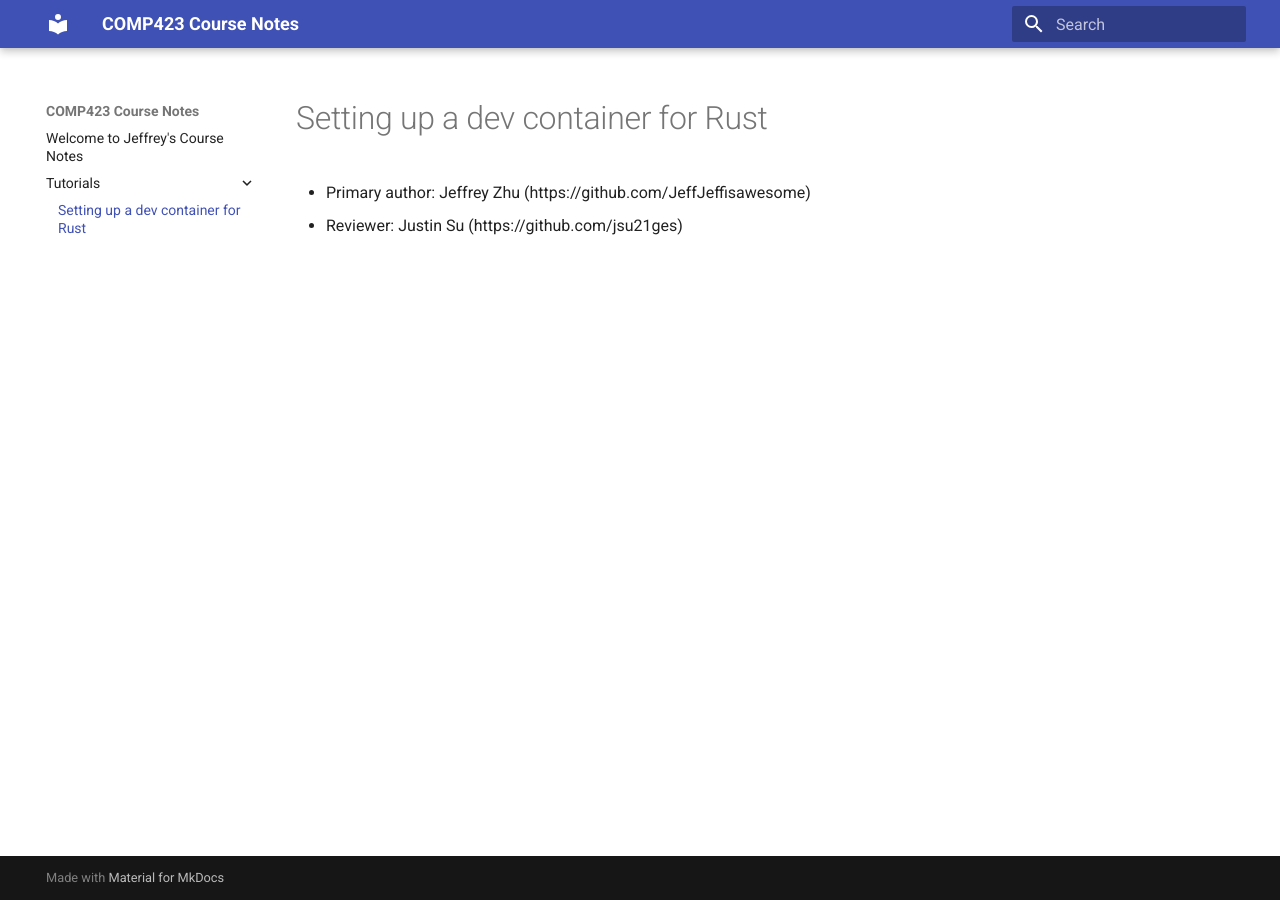
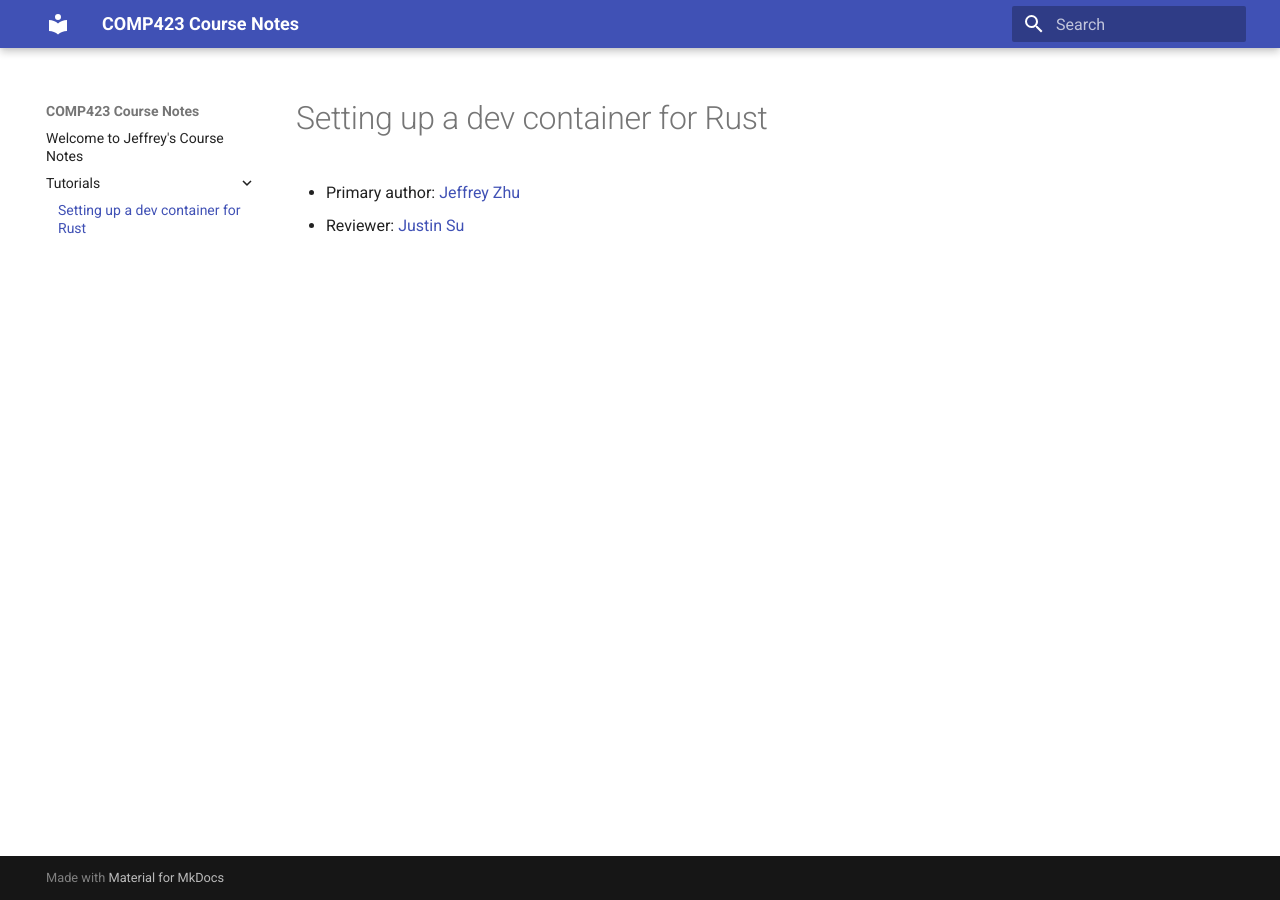
Before and after one commit to JeffJeffisawesome/comp423-course-notes, an MkDocs documentation site: the page built from docs/tutorials/rust-setup.md, in a window 1280 px wide. Built offline with MkDocs 1.6.1 and Material for MkDocs 9.7.7, drawn with Linux system fonts in a browser that asks for light colours.

Commit message:
add hyperlinks

```diff
--- a/docs/tutorials/rust-setup.md
+++ b/docs/tutorials/rust-setup.md
@@ -1,3 +1,3 @@
 # Setting up a dev container for Rust
-* Primary author: Jeffrey Zhu (https://github.com/JeffJeffisawesome)
-* Reviewer: Justin Su (https://github.com/jsu21ges)
+* Primary author: [Jeffrey Zhu](https://github.com/JeffJeffisawesome)
+* Reviewer: [Justin Su](https://github.com/jsu21ges)
```
